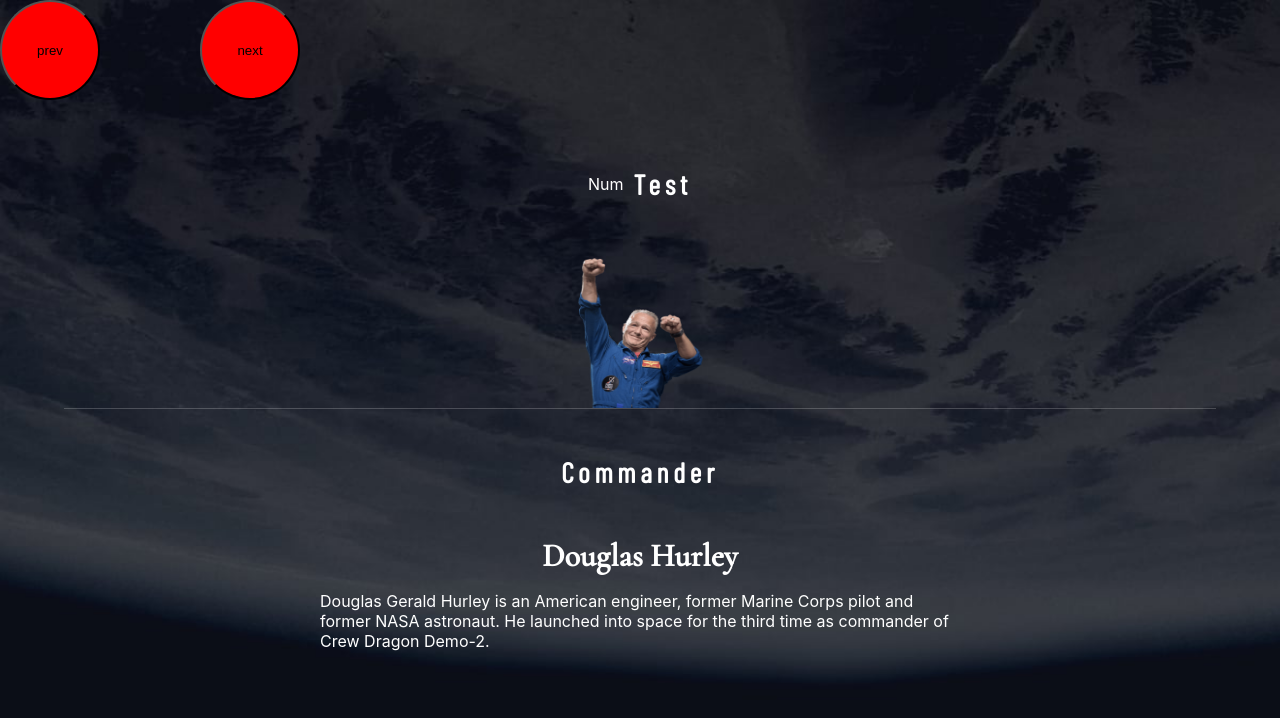
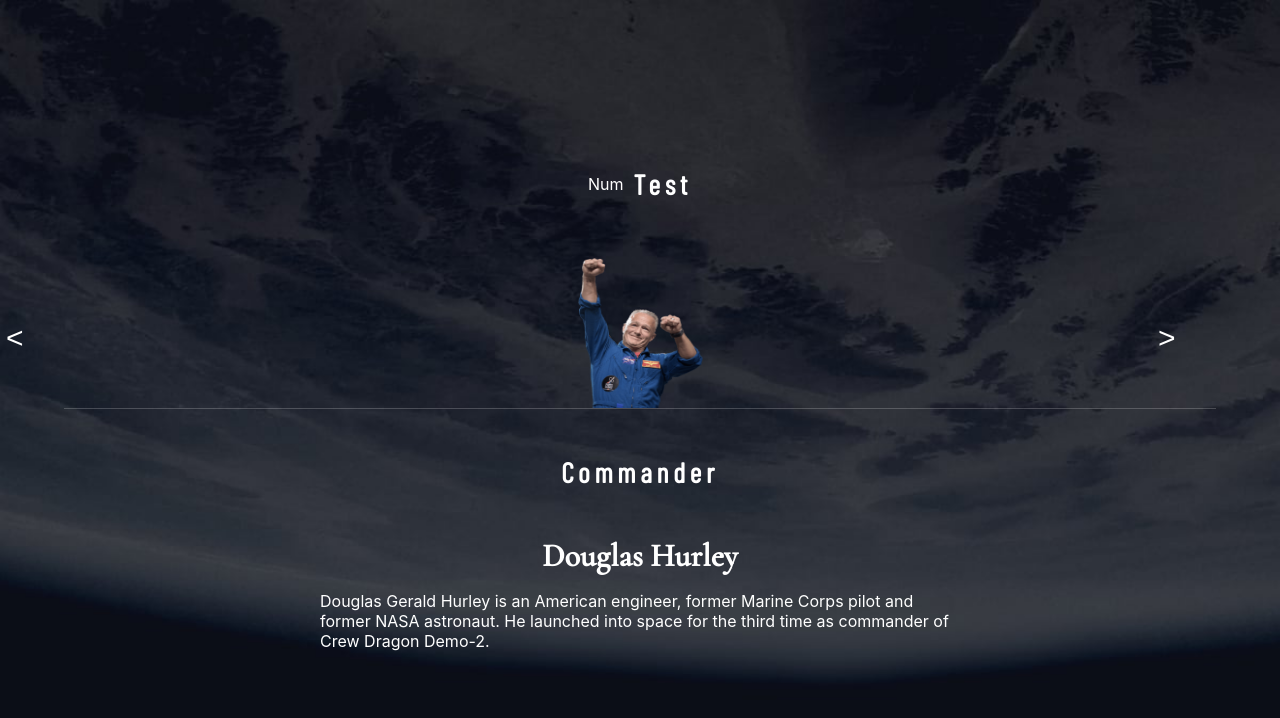
Before and after one commit to Stamwill/space-tourism, a Next.js app: page /crew in a window 1280 px wide. Shown: the top 718 px of the page. Built offline with nearby package versions, Linux system fonts and the light colour scheme.

Commit message:
[EmblaCarousel] Add styling, change text to placeholder arrows

```diff
--- a/src/components/EmblaCarousel/EmblaCarousel.js
+++ b/src/components/EmblaCarousel/EmblaCarousel.js
@@ -28,10 +28,10 @@ const EmblaCarousel = React.forwardRef(function EmblaCarousel(props, ref) {
           <div className={classes.slide}>Slide 3</div> */}
         </div>
         <button className={classes.prev} type="button" onClick={scrollPrev}>
-          prev
+          {'<'}
         </button>
         <button className={classes.next} type="button" onClick={scrollNext}>
-          next
+          {'>'}
         </button>
       </div>
     </div>
--- a/src/components/EmblaCarousel/EmblaCarousel.module.css
+++ b/src/components/EmblaCarousel/EmblaCarousel.module.css
@@ -16,19 +16,21 @@
 
 .prev,
 .next {
-  height: 100px;
-  width: 100px;
-  background-color: red;
+  height: 20px;
+  width: 20px;
+  border: none;
+  font-size: 30px;
+  color: var(--white-color);
+  background-color: inherit;
   border-radius: 50px;
   position: absolute;
+  top: 40%;
 }
 
 .prev {
-  top: 0;
   left: 0;
 }
 
 .next {
-  top: 0;
-  left: 200px;
+  left: 90%;
 }
```
